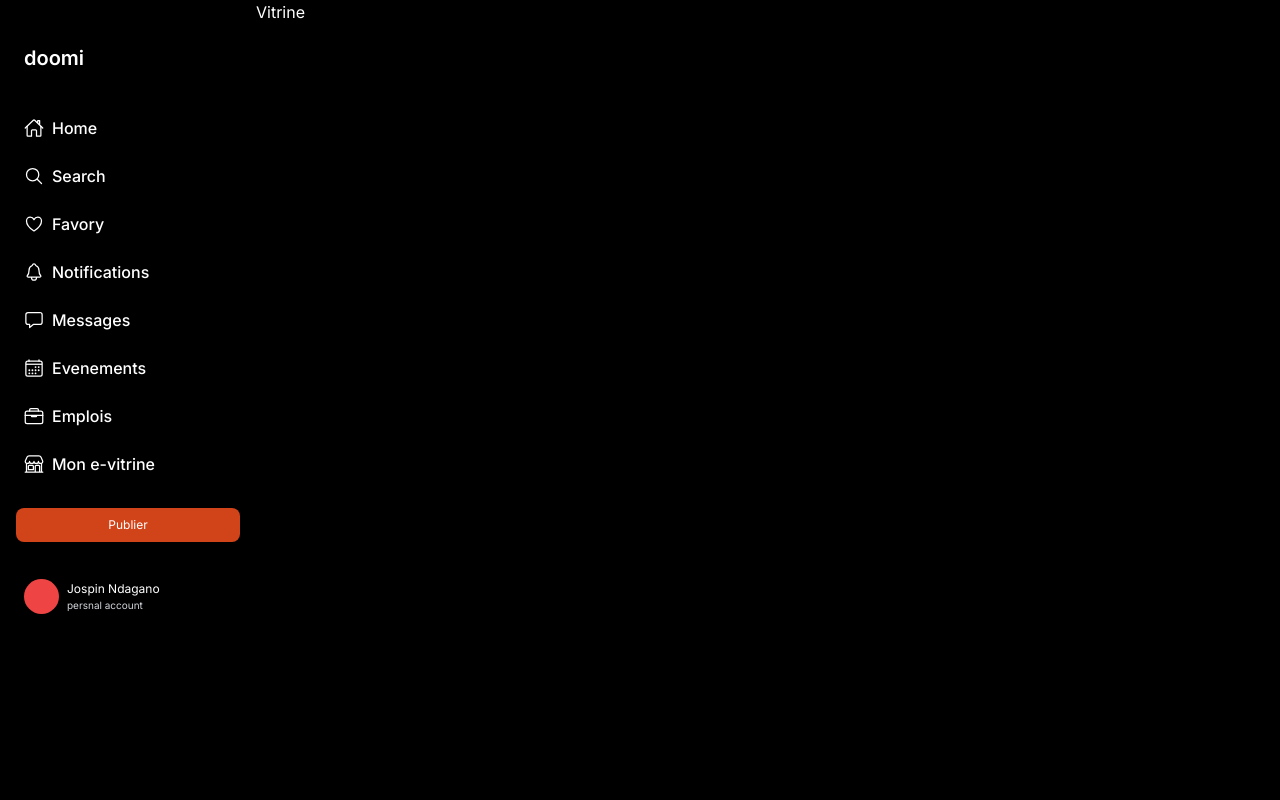
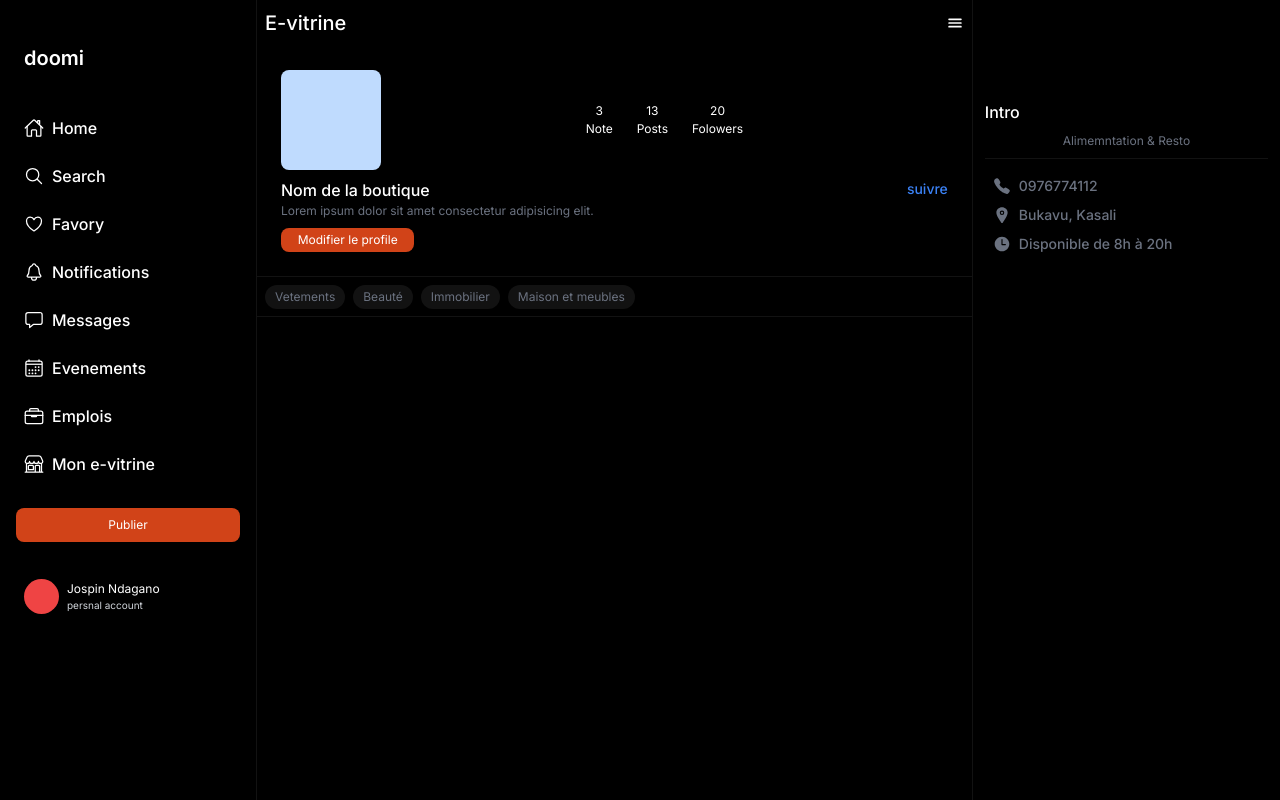
Before and after one commit to Jospin6/doomi, a Next.js app: page /ma_vitrine/1 in a window 1280 px wide. Built offline with nearby package versions, Linux system fonts and the light colour scheme.

Commit message:
Design the e-vitrine page

```diff
--- a/src/app/ma_vitrine/[id]/page.tsx
+++ b/src/app/ma_vitrine/[id]/page.tsx
@@ -1,5 +1,95 @@
-export default function MaVitrine(){
-    return <div className="text-white">
-        <h1>Vitrine</h1>
+import { MainButton } from "@/components/MainButton";
+import { IoCall, IoLocation, IoMenu, IoTime } from "react-icons/io5";
+
+export default function MaVitrine() {
+    return <div className=" flex w-full text-white">
+        <div className="w-[70%] min-h-[100vh] h-auto border-x-[1px] border-[#121212]">
+
+            <div className="border-b-[1px] h-auto border-[#121212]">
+                <div className={`flex justify-between text-white items-center p-2`}>
+                    <span className="text-[20px] font-[500]"> E-vitrine </span>
+                    <span className="text-[18px]"><IoMenu /></span>
+                </div>
+                <div>
+                    <div className="p-6 w-full">
+                        <div className="flex w-full">
+                            <div className="w-[100px] h-[100px] rounded-lg bg-blue-200">
+                                {/* Image */}
+                            </div>
+                            <div className="w-[85%] flex items-center justify-center">
+                                <div className="text-center text-[12px] mr-6">
+                                    <div>3</div>
+                                    <div>Note</div>
+                                </div>
+                                <div className="text-center mr-6 text-[12px]">
+                                    <div>13</div>
+                                    <div>Posts</div>
+                                </div>
+                                <div className="text-center text-[12px]">
+                                    <div>20</div>
+                                    <div>Folowers</div>
+                                </div>
+                            </div>
+                        </div>
+                        <div className="pt-2 flex justify-between font-[500]">
+                            <span className="text-[16px]">Nom de la boutique</span>
+                            <span className="text-blue-500 text-[14px]">suivre</span>
+                        </div>
+                        <div className="text-[12px] text-gray-500">
+                            Lorem ipsum dolor sit amet consectetur adipisicing elit.
+                        </div>
+                        <MainButton text="Modifier le profile" className="py-[3px] w-[20%] mt-2 text-[12px]" />
+                    </div>
+                    <div className="w-full border-t-[1px] h-[40px] pt-[6px] border-[#121212] px-2">
+                        <button className="bg-[#121212] hover:bg-[#D14318] hover:bg-opacity-30
+                        hover:text-white rounded-full px-[10px] py-[3px] text-gray-500
+                        text-[12px] mr-2">
+                            Vetements
+                        </button>
+                        <button className="bg-[#121212] hover:bg-[#D14318] hover:bg-opacity-30
+                        hover:text-white rounded-full px-[10px] py-[3px] text-gray-500
+                        text-[12px] mr-2">
+                            Beauté
+                        </button>
+                        <button className="bg-[#121212] hover:bg-[#D14318] hover:bg-opacity-30
+                        hover:text-white rounded-full px-[10px] py-[3px] text-gray-500
+                        text-[12px] mr-2">
+                            Immobilier
+                        </button>
+                        <button className="bg-[#121212] hover:bg-[#D14318] hover:bg-opacity-30
+                        hover:text-white rounded-full px-[10px] py-[3px] text-gray-500
+                        text-[12px] mr-2">
+                            Maison et meubles
+                        </button>
+                    </div>
+                </div>
+            </div>
+
+        </div>
+
+        <div className="w-[30%] px-3 pt-[100px]">
+            <div className="rounded-lg h-auto">
+                <div className="text-white mb-2 font-[500]">
+                    Intro
+                </div>
+                <div className="text-gray-500">
+                    <div className="text-center text-[12px] pb-2 mb-4 border-b-[1px] border-[#121212]">
+                        Alimemntation & Resto
+                    </div>
+                    <div className="flex items-center pl-2 w-full mb-2">
+                        <IoCall className="text-[18px] mr-2" />
+                        <span className="font-[500] text-[14px]">0976774112</span>
+                    </div>
+                    <div className="flex items-center pl-2 w-full mb-2">
+                        <IoLocation className="text-[18px] mr-2" />
+                        <span className="font-[500] text-[14px]">Bukavu, Kasali</span>
+                    </div>
+                    <div className="flex items-center pl-2 w-full mb-2">
+                        <IoTime className="text-[18px] mr-2" />
+                        <span className="font-[500] text-[14px]">Disponible de 8h à 20h</span>
+                    </div>
+                </div>
+            </div>
+        </div>
     </div>
 }
--- a/src/components/MainButton.tsx
+++ b/src/components/MainButton.tsx
@@ -3,7 +3,7 @@ type MainButtonProps = {
     className: String
 }
 export const MainButton = ({text, className}: MainButtonProps) => {
-    return <button className={`rounded-lg text-white w-full bg-[#D14318] ${className}`}>
+    return <button className={`rounded-lg text-white bg-[#D14318] ${className}`}>
         {text}
     </button>
 }
--- a/src/components/SideNavbar.tsx
+++ b/src/components/SideNavbar.tsx
@@ -28,7 +28,7 @@ export const SideNavbar = () => {
         <Link href={"/evenements"}><MenuItem title="Evenements"><IoCalendarOutline /></MenuItem></Link>
         <Link href={"/emplois"}><MenuItem title="Emplois"><IoBriefcaseOutline /></MenuItem></Link>
         <Link href={"/ma_vitrine"}><MenuItem title="Mon e-vitrine"><IoStorefrontOutline /></MenuItem></Link>
-        <MainButton text="Publier" className="py-2 mt-4 text-[12px]" />
+        <MainButton text="Publier" className="py-2 mt-4 w-full text-[12px]" />
         <ListTile className="mt-8 hover:bg-[#121212]" />
     </div>
 }
--- a/src/components/SuggestionSideBar.tsx
+++ b/src/components/SuggestionSideBar.tsx
@@ -4,8 +4,8 @@ import { MainButton } from "./MainButton"
 export const SuggestionSideBar = () => {
     return <div className="pt-[60px] px-4">
         <div className="flex justify-center">
-            <MainButton text="A la une" className="py-[3px] text-[12px] mr-4"/>
-            <MainButton text="Emplois" className="py-[3px] text-[12px]"/>
+            <MainButton text="A la une" className="py-[3px] w-full text-[12px] mr-4"/>
+            <MainButton text="Emplois" className="py-[3px] w-full text-[12px]"/>
         </div>
         <div className="px-4 flex justify-between my-6">
             <span className="text-white text-[14px] font-[500]">Suggestions</span>
```
